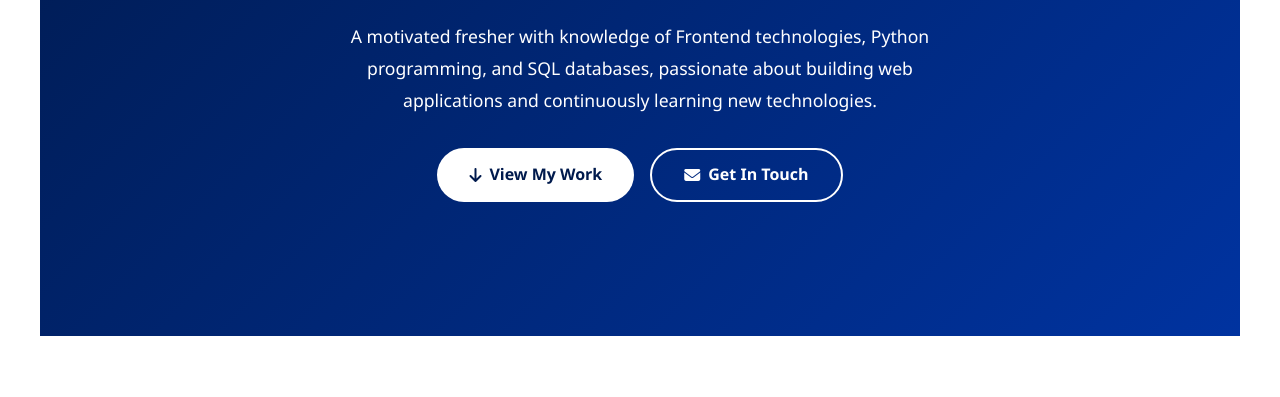
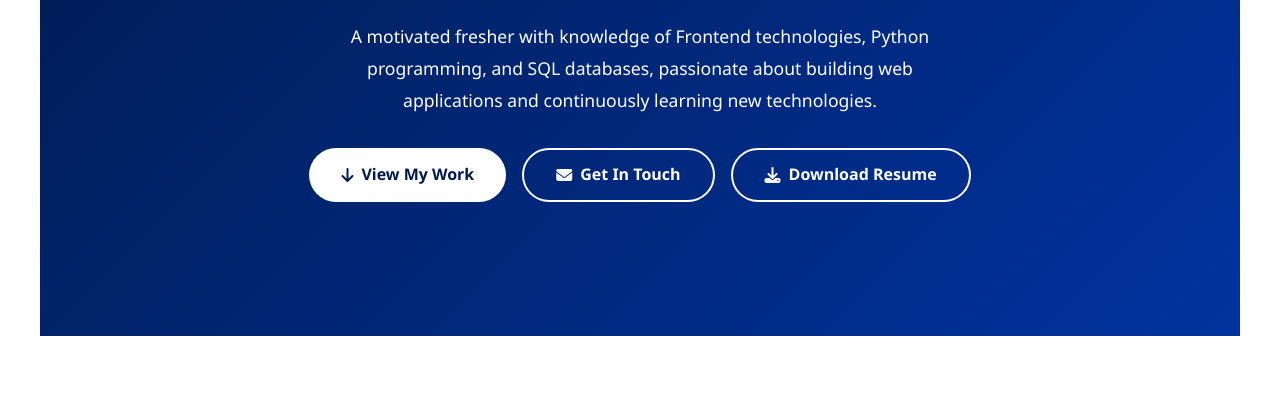
Before and after one commit to santhoshkumarcheruvupally/port, a plain HTML site: page index.html in a window 1280 px wide. Shown: the part 332-729 px from the top of the page. Drawn offline with Linux system fonts and the light colour scheme.

Commit message:
update cv

```diff
--- a/index.html
+++ b/index.html
@@ -792,6 +792,9 @@
                 <a href="#contact" class="btn btn-secondary">
                     <i class="fas fa-envelope"></i> Get In Touch
                 </a>
+                <a href="./Santhosh_cv.pdf" class="btn btn-secondary" download>
+                    <i class="fas fa-download"></i> Download Resume
+                </a>
             </div>
         </div>
     </section>
```
Also changed, not shown: 1 other file.
